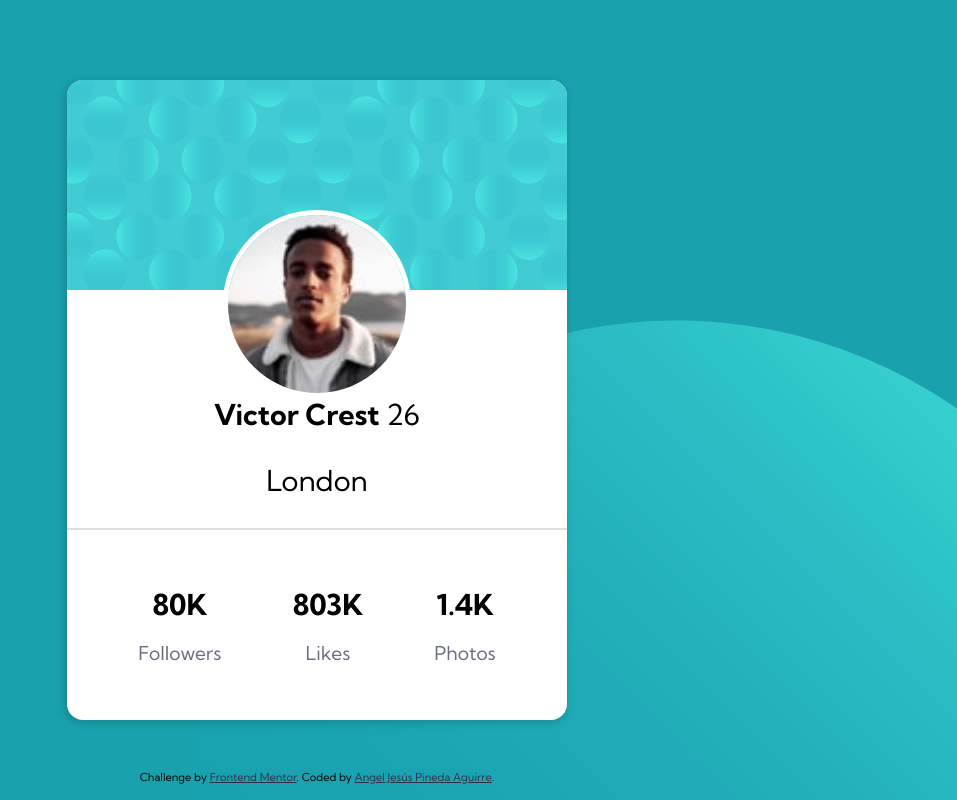
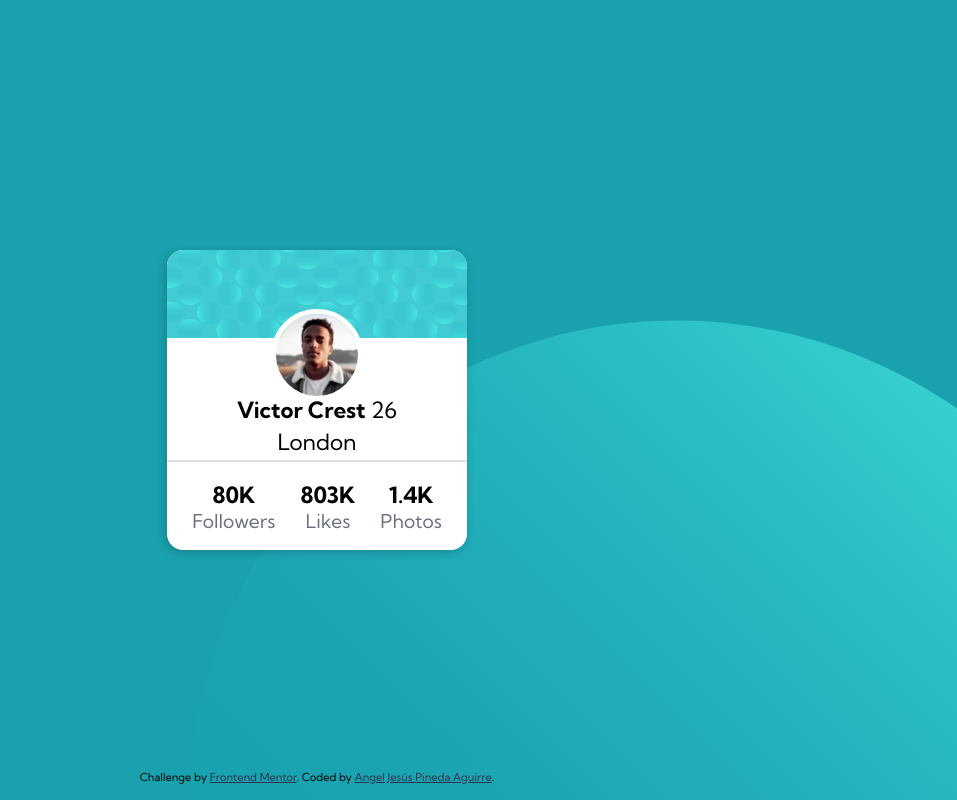
Before and after one commit to AOcelopilli/frontendmentor-profileCard, a plain HTML site: page index.html in a window 1280 px wide. Shown: the whole page, without its empty margins (323-1280 px from the left). Drawn offline with Linux system fonts and the light colour scheme.

Commit message:
readme file

```diff
--- a/styles.css
+++ b/styles.css
@@ -54,11 +54,11 @@ hr {
 #profile-card {
   background-color: white;
   border-radius: 1rem;
-  font-size: calc(1rem + 1vw);
-  height: 80vh;
+  font-size: calc(1rem + 40%);
+  height: 100vw;
   width: 90vw;
-  max-height: 700px;
-  max-width: 500px;
+  max-height: 300px;
+  max-width: 300px;
   overflow: hidden;
   box-shadow: -2px 2px 10px #1717173a;
   z-index: 20;
```
Also changed, not shown: images/profileCardResult.png (added), 1 other file.
